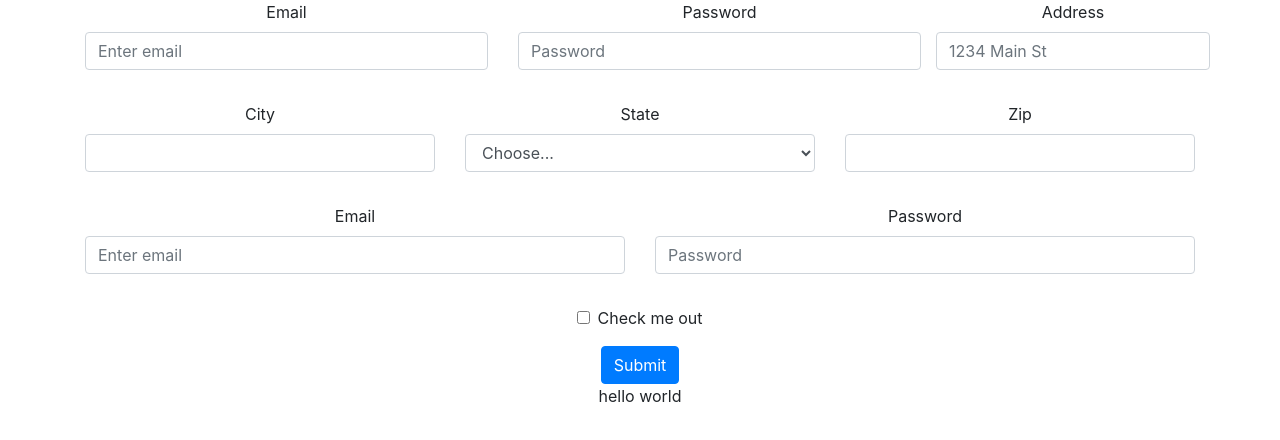
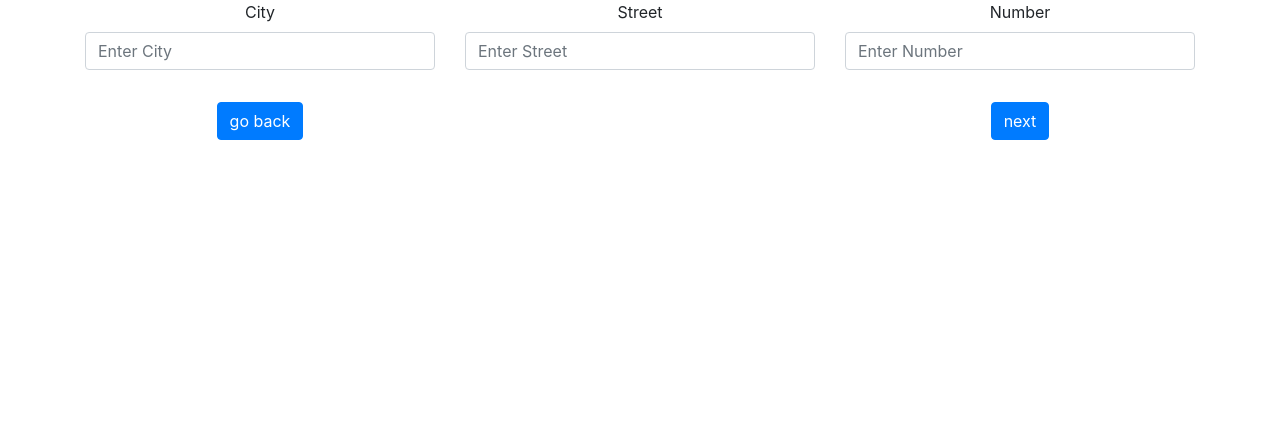
Before and after one commit to moizes86/register-wizard, a React (Create React App) app: page / in a window 1280 px wide. Shown: the top 440 px of the page. Built offline with nearby package versions, Linux system fonts and the light colour scheme.

Commit message:
yako's update

```diff
--- a/src/App.js
+++ b/src/App.js
@@ -7,7 +7,7 @@ function App() {
   return (
     <div className="App">
       <CustomForm />
-      <p>hello world</p>
+
     </div>
   );
 }
--- a/src/components/CustomForm.jsx
+++ b/src/components/CustomForm.jsx
@@ -1,4 +1,5 @@
 import React, { useState } from "react";
+import "./yakovs.css";
 
 import Button from "react-bootstrap/Button";
 import ButtonGroup from "react-bootstrap/ButtonGroup";
@@ -10,35 +11,11 @@ import Container from "react-bootstrap/Container";
 
 const CustomForm = () => {
   const [loginData, setLoginData] = useState({
-    name: {
-      value: "",
-      errors: [],
-      validations: {
-        required: true,
-        pattern: /^[a-zA-Z][0-9a-zA-Z]{5,}/g,
-      },
-    },
-
-    email: {
-      value: "",
-      errors: [],
-      validations: {
-        required: true,
-        pattern: /^\w+([\.-]?\w+)*@\w+([\.-]?\w+)*(\.\w{2,3})+$/,
-      },
-    },
-
-    birthday: {
-      value: null,
-      errors: [],
-      validations: {
-        required: true,
-      },
-    },
 
     city: {
       value: null,
       errors: [],
+      classes:"",
       validations: {
         required: true,
       },
@@ -47,95 +24,90 @@ const CustomForm = () => {
     street: {
       value: null,
       errors: [],
+      classes:"",
       validations: {
         required: true,
       },
     },
 
     number: {
-      value: null,
+      value: true,
       errors: [],
-      validations: {
-        required: false,
-      },
-    },
-
-    image: {
-      value: null,
-      errors: [],
-      validations: {
-        required: true,
-      },
-    },
-    hobbies: {
-      value: null,
-      errors: [],
+      classes:"",
       validations: {
         required: false,
       },
     },
   });
 
+  const validateInput = ({ target: { value, name } }) => {
+    const newErrors = [];
+    const { validations } = loginData[name];
+
+    if (validations.required && !value ) {
+      newErrors.push(`${name} is required`);
+    }
+    if(name == "number" && value != ""){
+      if (value == 0 || value < 0 ){
+        newErrors.push(`${name} should be more than 0`);
+      }
+    }
+    if (validations.pattern && !validations.pattern.test(value)) {
+      newErrors.push(`Invalid ${name} value`);
+    }
+
+
+    setLoginData({
+      ...loginData,
+      [name]: {
+        ...loginData[name],
+        value: value,
+        errors: newErrors,
+        classes:(newErrors.length)? 'redInput' : "",
+      },
+    });
+
+  };
+
+  function back(){}
+  function check(){
+    if(loginData.city.value && loginData.street.value && loginData.number.value){
+      console.log("will go to Dor");
+    }
+    else{
+      alert("You need to fill all the required parts")
+    }
+  }
+
   return (
     <Container>
+
       <Form>
-        <Row className="mb-3">
-          <Form.Group as={Col} controlId="formGridEmail">
-            <Form.Label>Email</Form.Label>
-            <Form.Control type="email" placeholder="Enter email" />
-          </Form.Group>
-
-          <Form.Group as={Col} controlId="formGridPassword">
-            <Form.Label>Password</Form.Label>
-            <Form.Control type="password" placeholder="Password" />
-          </Form.Group>
-
-          <Form.Group className="mb-3" controlId="formGridAddress1">
-            <Form.Label>Address</Form.Label>
-            <Form.Control placeholder="1234 Main St" />
-          </Form.Group>
-        </Row>
-
         <Row className="mb-3">
           <Form.Group as={Col} controlId="formGridCity">
             <Form.Label>City</Form.Label>
-            <Form.Control />
+            <Form.Control className = {`${loginData.city.classes}`} name='city' onBlur={validateInput} placeholder="Enter City"/>
+            <span>{loginData.city.errors[0]}</span>
           </Form.Group>
 
           <Form.Group as={Col} controlId="formGridState">
-            <Form.Label>State</Form.Label>
-            <Form.Control as="select" defaultValue="Choose...">
-              <option>Choose...</option>
-              <option>...</option>
-            </Form.Control>
+            <Form.Label>Street</Form.Label>
+            <Form.Control className = {`${loginData.street.classes}`} name='street' onBlur={validateInput} placeholder="Enter Street"/>
+            <span>{loginData.street.errors[0]}</span>
           </Form.Group>
 
           <Form.Group as={Col} controlId="formGridZip">
-            <Form.Label>Zip</Form.Label>
-            <Form.Control />
+            <Form.Label>Number</Form.Label>
+            <Form.Control className = {`${loginData.street.classes}`} name='number' onBlur={validateInput} placeholder="Enter Number"/>
+            <span>{loginData.number.errors[0]}</span>
           </Form.Group>
         </Row>
+      </Form>
 
-        <Row className="mb-3">
-          <Form.Group as={Col} controlId="formGridEmail">
-            <Form.Label>Email</Form.Label>
-            <Form.Control type="email" placeholder="Enter email" />
-          </Form.Group>
-
-          <Form.Group as={Col} controlId="formGridPassword">
-            <Form.Label>Password</Form.Label>
-            <Form.Control type="password" placeholder="Password" />
-          </Form.Group>
-        </Row>
-
-        <Form.Group className="mb-3" id="formGridCheckbox">
-          <Form.Check type="checkbox" label="Check me out" />
-        </Form.Group>
-
-        <Button variant="primary" type="submit">
-          Submit
-        </Button>
-      </Form>
+      <Row>
+        <Col md={4}> <Button onClick = {back}> go back </Button> </Col>
+        <Col md={{ span: 4, offset: 4 }}> <Button onClick={check}> next </Button> </Col>
+      </Row>
     </Container>
   );
 };
--- /dev/null
+++ b/src/components/yakovs.css
@@ -0,0 +1,8 @@
+.redInput{
+    background-color:rgb(244, 63, 63);
+}
+span{
+    color: red;
+    font-size: 12px;
+    display: block;
+  }
```
